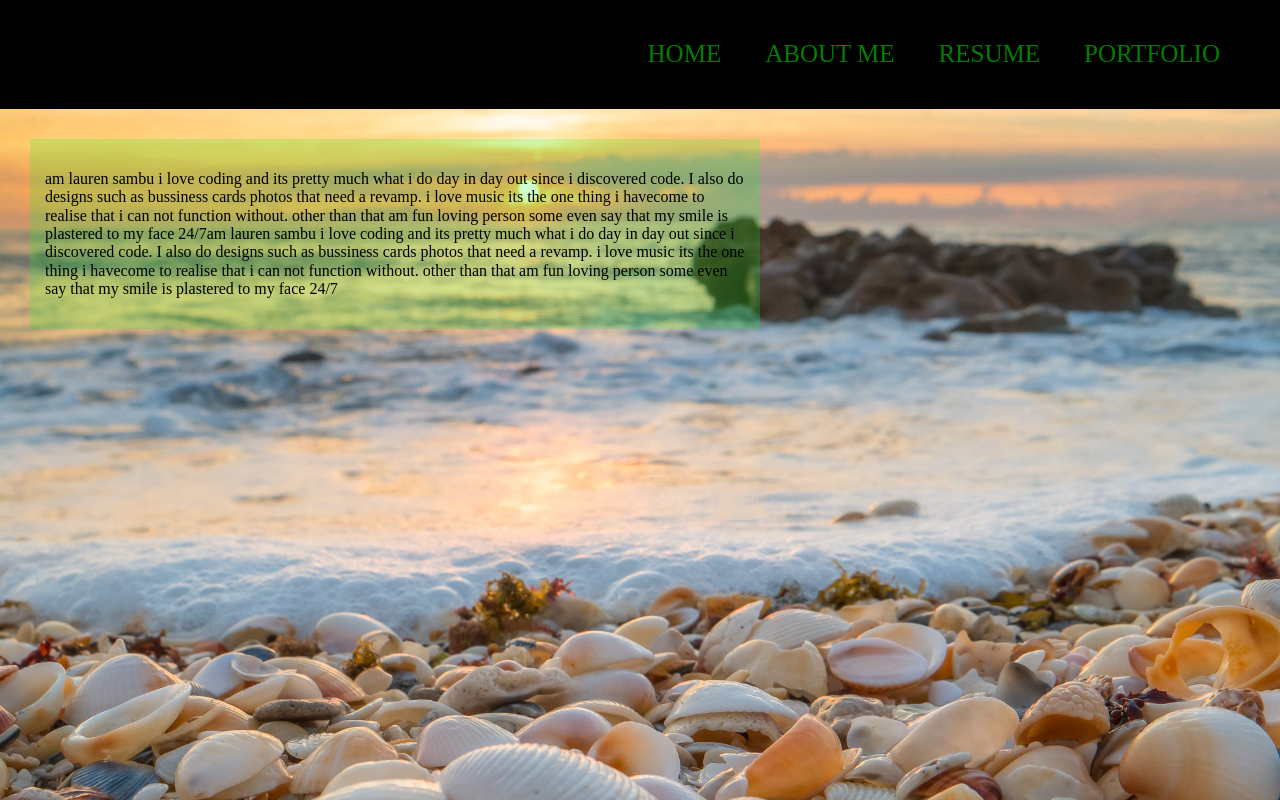
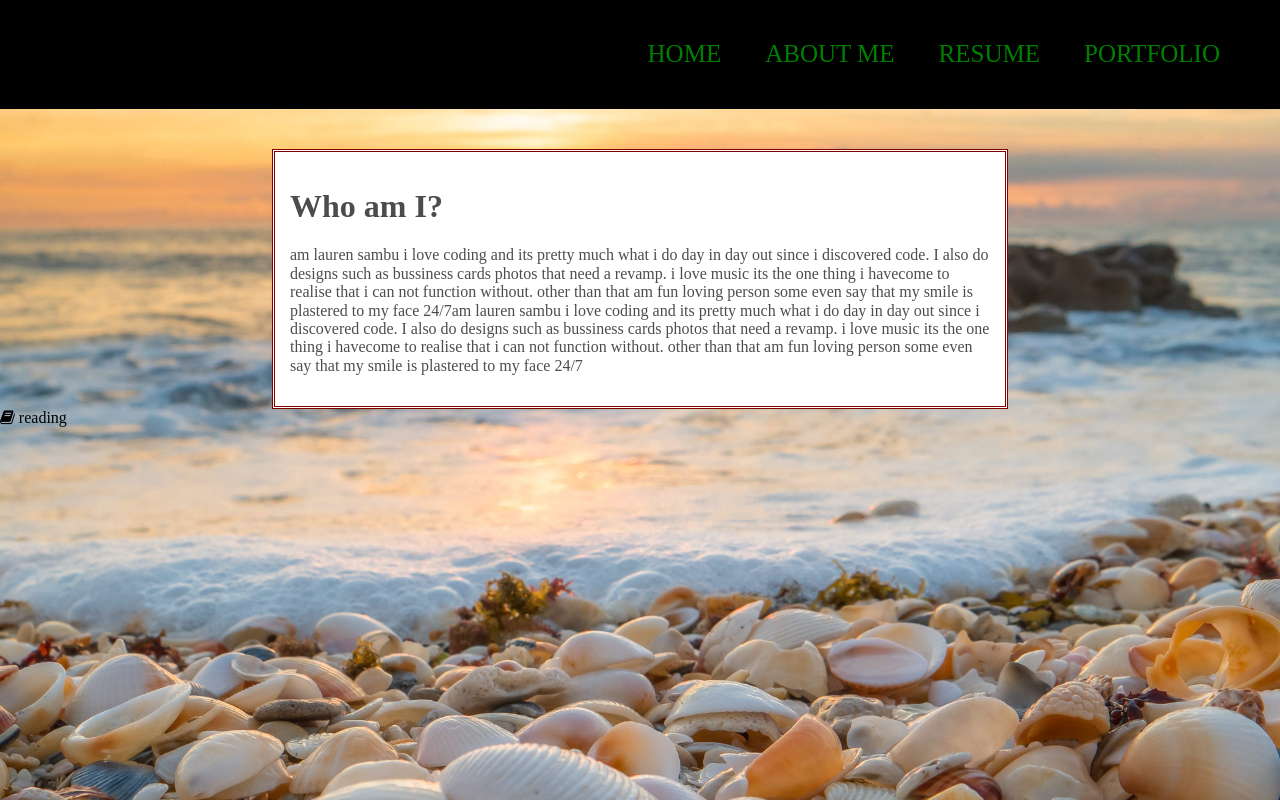
Before and after one commit to 96lauren/MySite, a plain HTML site: page about.html in a window 1280 px wide. Drawn offline with Linux system fonts and the light colour scheme.

Commit message:
added hobbies

```diff
--- a/about.html
+++ b/about.html
@@ -6,6 +6,7 @@
      <link rel="stylesheet" type="text/css" href="css/normalize.css">
      <link rel="stylesheet" href="https://cdnjs.cloudflare.com/ajax/libs/font-awesome/4.7.0/css/font-awesome.min.css">
      <meta name="viewport" content="width=device-width, initial-scale=1.0">
+     <link rel="stylesheet" href="https://cdnjs.cloudflare.com/ajax/libs/font-awesome/4.7.0/css/font-awesome.min.css">
 
 </head>
 <body>
@@ -23,6 +24,7 @@
 
 
 	<div class="two">
+		<h1>Who am I?</h1>
 		<p>am lauren sambu i love coding and its pretty much what i do day in day out since i
 		discovered code.  I also do designs  such as bussiness cards photos that need a revamp.
 	i love music its the one thing i havecome to realise that i can not function without. other than that am fun loving person
@@ -30,8 +32,14 @@
 		discovered code.  I also do designs  such as bussiness cards photos that need a revamp.
 	i love music its the one thing i havecome to realise that i can not function without. other than that am fun loving person
 		some even say that my smile is plastered to my face 24/7
+
 	</p>
-	</p>
+	</div>
+
+	<div class="hobby">
+		<i class="fa fa-book"> reading</i>
+
+
 	</div>
 </body>
 </html>
--- a/css/main.css
+++ b/css/main.css
@@ -5,10 +5,11 @@ body{
 	background-size: cover;
 	background-position:center;
 	background-attachment: fixed;
+	background-color: rgb(0,0,0,0.5);
 }
 
-#portfolio{
-	background-color: #fff;
+
+
 }
 
 .pot1{
@@ -49,11 +50,17 @@ body{
 	font-size: 70px;
 }
 .two{
-	background-color: rgba(25,255,29,0.2);
+	background-color:#fff;
 	width: 700px;
-	margin:30px;
+	margin: 0 auto;
+	margin-top: 40px;
 	padding: 15px;
+	color:rgba(0,0,0,0.7);
+	border-style: double;
+	border-color: maroon;
+
 }
+
 
 
 
```
Also changed, not shown: index.html (+1 -1 lines), portfolio.html (+1 -0 lines).
